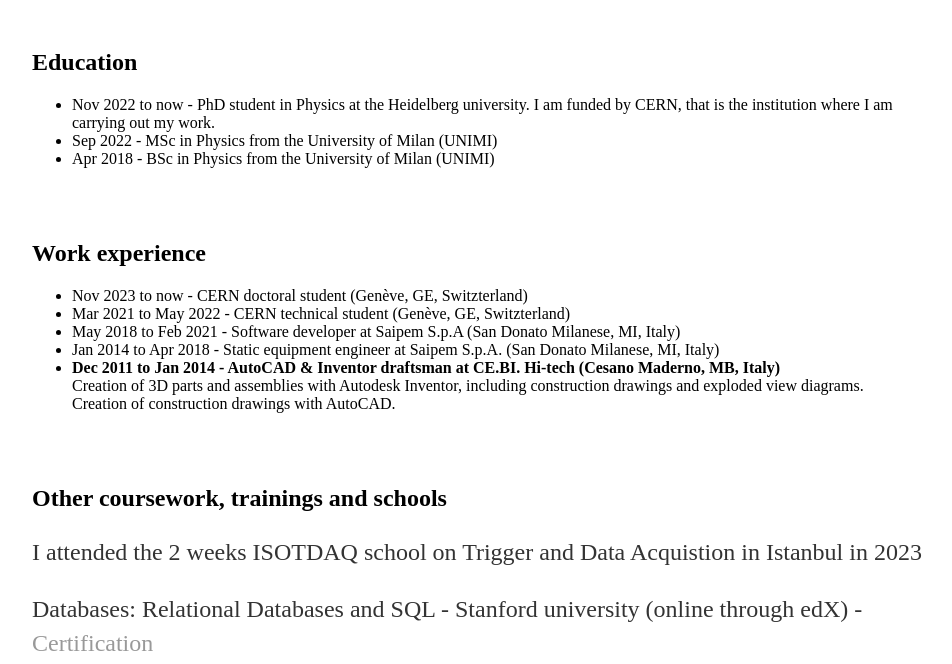
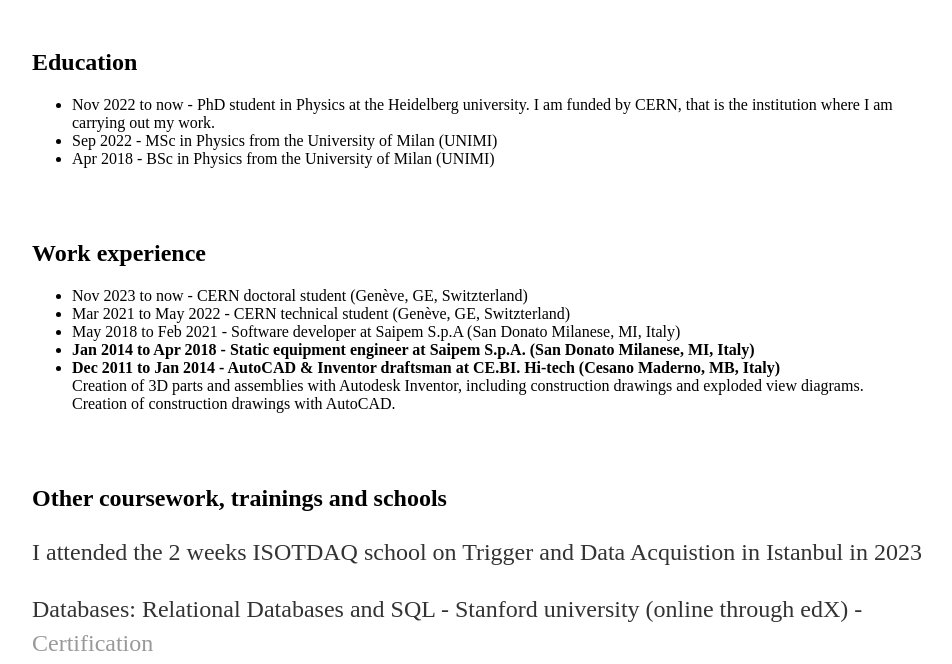
Before and after one commit to Lorenzosan/lorenzosan.github.io, a plain HTML site: page resume/cv.html in a window 1280 px wide. Shown: the part 136-800 px from the top of the page, without its empty margins (160-1112 px from the left). Drawn offline with Linux system fonts and the light colour scheme; files that its build step writes are made by us from their sources.

Commit message:
Update cv.html

```diff
--- a/resume/cv.html
+++ b/resume/cv.html
@@ -25,9 +25,11 @@
 
             <li> May 2018 to Feb 2021 - Software developer at Saipem S.p.A (San Donato Milanese, MI, Italy)</li>
 
-            <li> Jan 2014 to Apr 2018 - Static equipment engineer at Saipem S.p.A. (San Donato Milanese, MI, Italy)</li>
+            <li margin="10px 0">
+             <b> Jan 2014 to Apr 2018 - Static equipment engineer at Saipem S.p.A. (San Donato Milanese, MI, Italy) </b>
+            </li>
 
-            <li>
+            <li margin="10px 0">
              <b> Dec 2011 to Jan 2014 - AutoCAD & Inventor draftsman at CE.BI. Hi-tech (Cesano Maderno, MB, Italy) </b> <br />
              Creation of 3D parts and assemblies with Autodesk Inventor, including construction drawings and exploded view diagrams. <br />
              Creation of construction drawings with AutoCAD.
```
